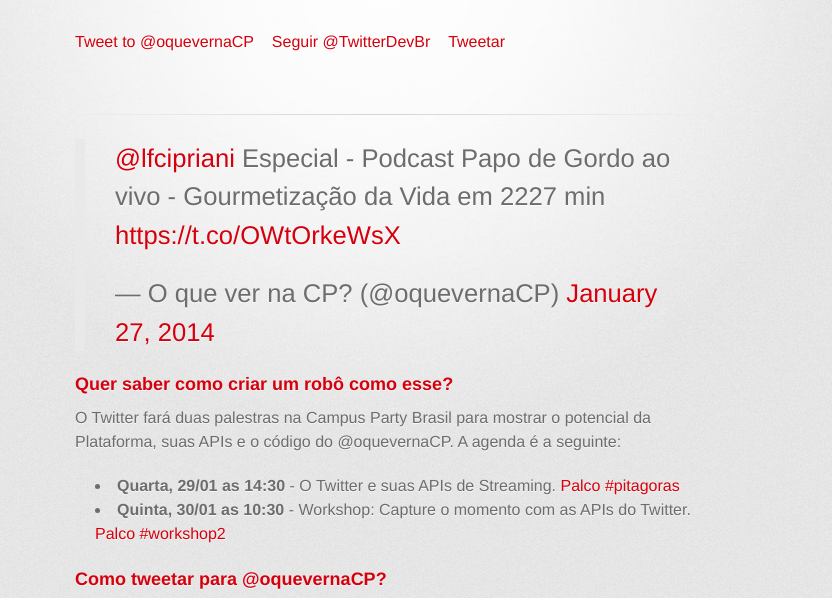
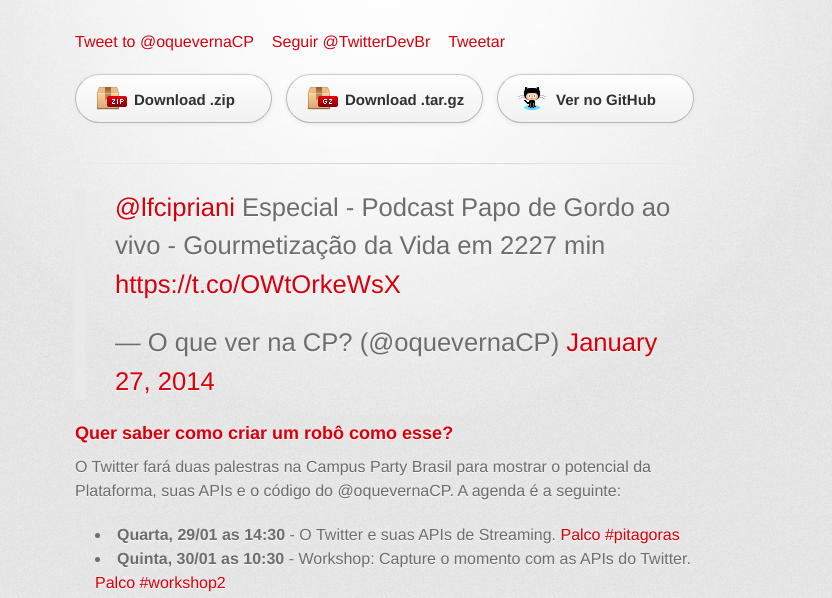
Before and after one commit to lfcipriani/oquevernaCP, a plain HTML site: page index.html in a window 1280 px wide. Shown: the part 158-756 px from the top of the page, without its empty margins (255-1087 px from the left). Drawn offline with Linux system fonts and the light colour scheme; a web font is replaced by a local one.

Commit message:
adding the code

```diff
--- a/index.html
+++ b/index.html
@@ -33,9 +33,9 @@
                 <a href="https://twitter.com/share" class="twitter-share-button" data-text="Tá a toa na #cpbr7? Envie um tweet para @oquevernaCP que ele te manda uma sugestão." data-lang="pt" data-size="large" data-related="TwitterDevBr">Tweetar</a>
                 <script>!function(d,s,id){var js,fjs=d.getElementsByTagName(s)[0],p=/^http:/.test(d.location)?'http':'https';if(!d.getElementById(id)){js=d.createElement(s);js.id=id;js.src=p+'://platform.twitter.com/widgets.js';fjs.parentNode.insertBefore(js,fjs);}}(document, 'script', 'twitter-wjs');</script>
             </p>
-          <!--<a href="https://github.com/lfcipriani/oquevernaCP/zipball/master" id="download-zip" class="button"><span>Download .zip</span></a>-->
-          <!--<a href="https://github.com/lfcipriani/oquevernaCP/tarball/master" id="download-tar-gz" class="button"><span>Download .tar.gz</span></a>-->
-          <!--<a href="https://github.com/lfcipriani/oquevernaCP" id="view-on-github" class="button"><span>Ver no GitHub</span></a>-->
+          <a href="https://github.com/lfcipriani/oquevernaCP/zipball/master" id="download-zip" class="button"><span>Download .zip</span></a>
+          <a href="https://github.com/lfcipriani/oquevernaCP/tarball/master" id="download-tar-gz" class="button"><span>Download .tar.gz</span></a>
+          <a href="https://github.com/lfcipriani/oquevernaCP" id="view-on-github" class="button"><span>Ver no GitHub</span></a>
         </section>
 
         <hr>
```
